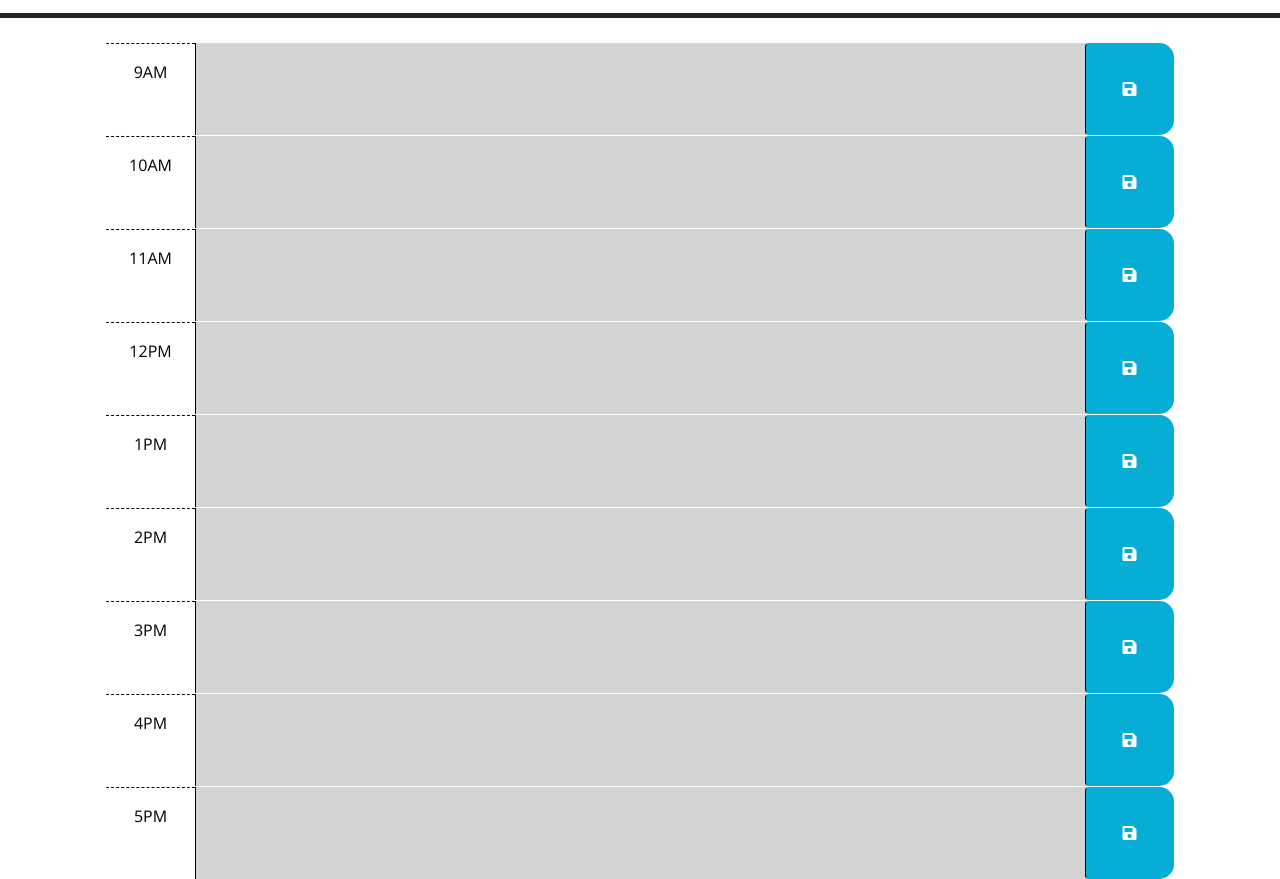
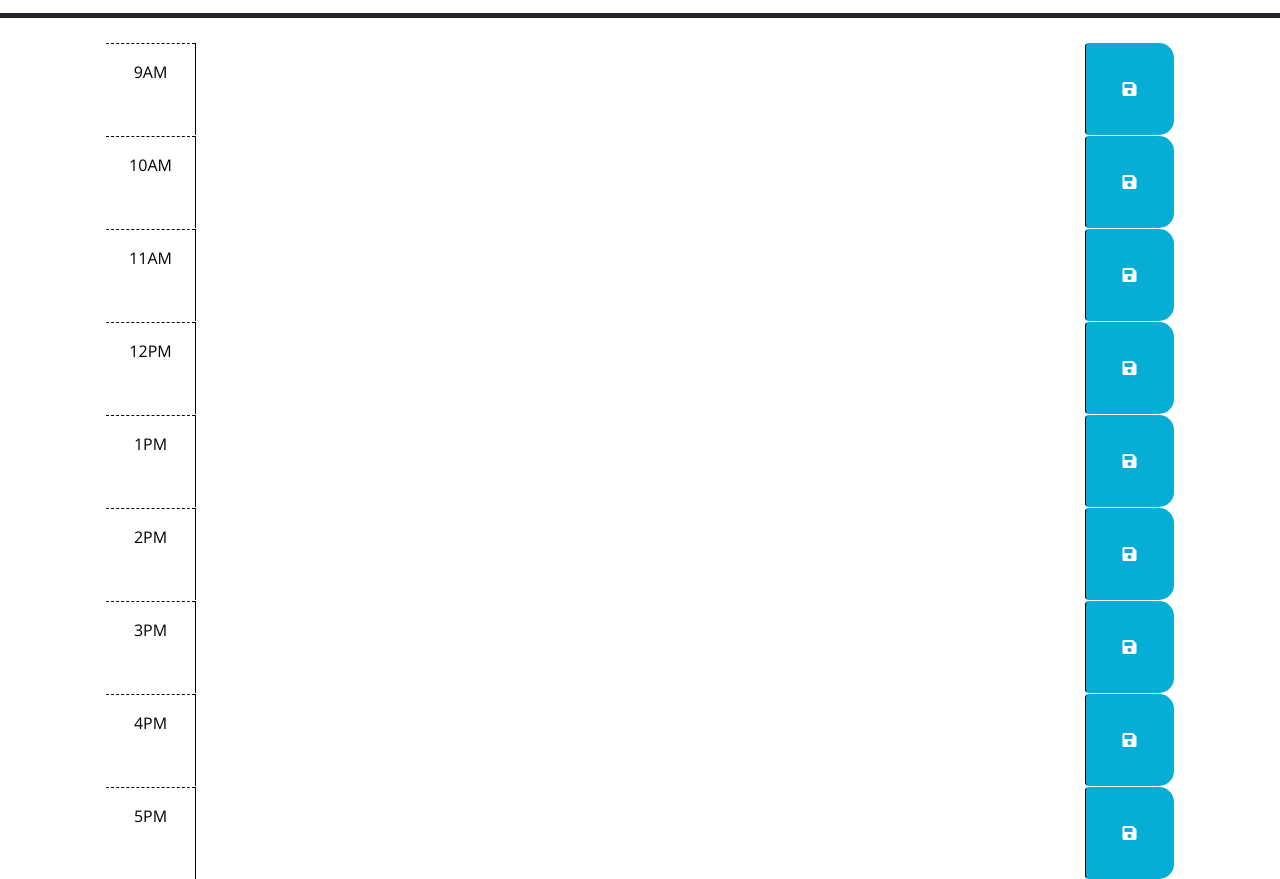
Before and after one commit to Thetoastinside/work-planner, a plain HTML site: page index.html in a window 1280 px wide. Shown: the part 260-1139 px from the top of the page. Drawn offline with nearby package versions, Linux system fonts and the light colour scheme.

Commit message:
added readme

```diff
--- a/index.html
+++ b/index.html
@@ -28,17 +28,18 @@
       <p class="lead">A simple calendar app for scheduling your work day</p>
       <p id="currentDay" class="lead"></p>
     </header>
+
     <div class="container-lg px-5">
 
-        <div id="hour-9" class="row time-block past">
+        <div id="hour-9" class="row time-block">
             <div class="col-2 col-md-1 hour text-center py-3">9AM</div>
-            <textarea class="col-8 col-md-10 description" rows="3"> </textarea>
+            <textarea class="col-8 col-md-10 description"  rows="3"> </textarea>
             <button class="btn saveBtn col-2 col-md-1" aria-label="save">
               <i class="fas fa-save" aria-hidden="true"></i>
             </button>
           </div>
 
-        <div id="hour-10" class="row time-block past">
+        <div id="hour-10" class="row time-block">
             <div class="col-2 col-md-1 hour text-center py-3">10AM</div>
             <textarea class="col-8 col-md-10 description" rows="3"> </textarea>
             <button class="btn saveBtn col-2 col-md-1" aria-label="save">
@@ -46,7 +47,7 @@
             </button>
           </div>
 
-        <div id="hour-11" class="row time-block past">
+        <div id="hour-11" class="row time-block">
             <div class="col-2 col-md-1 hour text-center py-3">11AM</div>
             <textarea class="col-8 col-md-10 description" rows="3"> </textarea>
             <button class="btn saveBtn col-2 col-md-1" aria-label="save">
@@ -54,7 +55,7 @@
             </button>
           </div>
 
-        <div id="hour-12" class="row time-block past">
+        <div id="hour-12" class="row time-block">
             <div class="col-2 col-md-1 hour text-center py-3">12PM</div>
             <textarea class="col-8 col-md-10 description" rows="3"> </textarea>
             <button class="btn saveBtn col-2 col-md-1" aria-label="save">
@@ -62,7 +63,7 @@
             </button>
           </div>
 
-        <div id="hour-13" class="row time-block past">
+        <div id="hour-13" class="row time-block">
             <div class="col-2 col-md-1 hour text-center py-3">1PM</div>
             <textarea class="col-8 col-md-10 description" rows="3"> </textarea>
             <button class="btn saveBtn col-2 col-md-1" aria-label="save">
@@ -70,7 +71,7 @@
             </button>
           </div>
 
-        <div id="hour-14" class="row time-block past">
+        <div id="hour-14" class="row time-block">
             <div class="col-2 col-md-1 hour text-center py-3">2PM</div>
             <textarea class="col-8 col-md-10 description" rows="3"> </textarea>
             <button class="btn saveBtn col-2 col-md-1" aria-label="save">
@@ -78,7 +79,7 @@
             </button>
           </div>
 
-        <div id="hour-15" class="row time-block past">
+        <div id="hour-15" class="row time-block">
             <div class="col-2 col-md-1 hour text-center py-3">3PM</div>
             <textarea class="col-8 col-md-10 description" rows="3"> </textarea>
             <button class="btn saveBtn col-2 col-md-1" aria-label="save">
@@ -86,7 +87,7 @@
             </button>
           </div>
 
-        <div id="hour-16" class="row time-block past">
+        <div id="hour-16" class="row time-block">
             <div class="col-2 col-md-1 hour text-center py-3">4PM</div>
             <textarea class="col-8 col-md-10 description" rows="3"> </textarea>
             <button class="btn saveBtn col-2 col-md-1" aria-label="save">
@@ -94,7 +95,7 @@
             </button>
           </div>
 
-        <div id="hour-17" class="row time-block past">
+        <div id="hour-17" class="row time-block">
             <div class="col-2 col-md-1 hour text-center py-3">5PM</div>
             <textarea class="col-8 col-md-10 description" rows="3"> </textarea>
             <button class="btn saveBtn col-2 col-md-1" aria-label="save">
```
Also changed, not shown: Screenshot (128).png (added), 1 other file.
